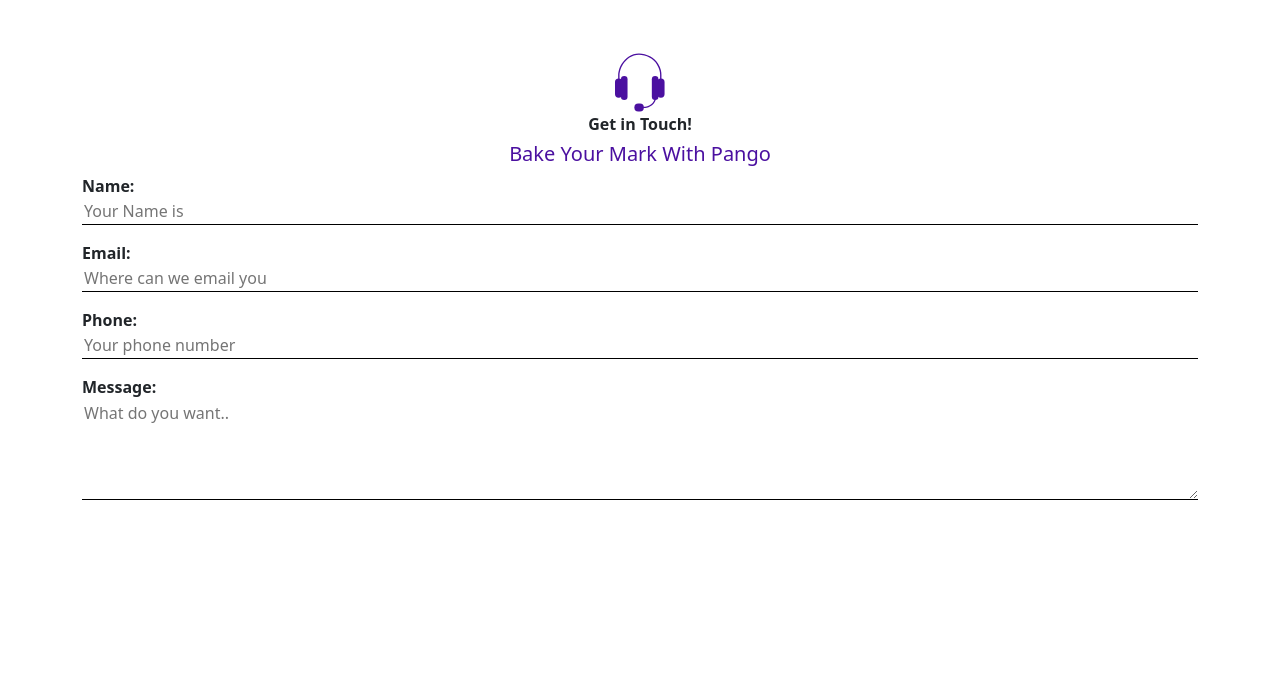
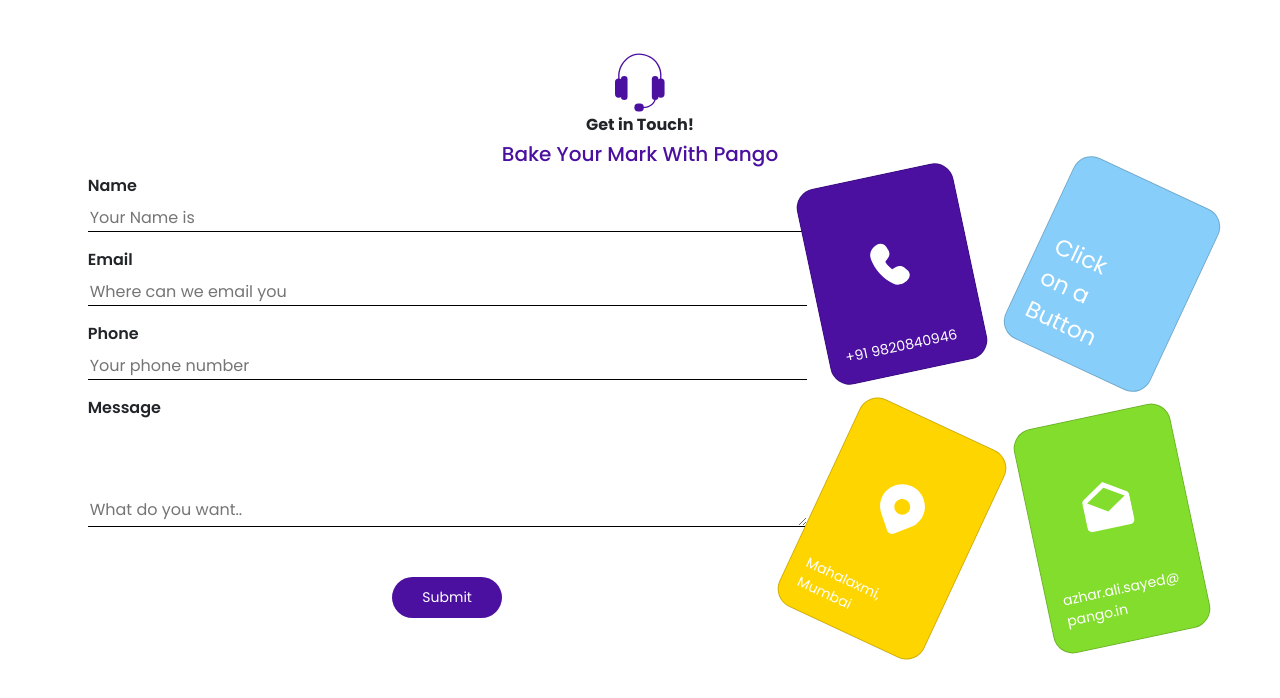
Before and after one commit to JANHAVI-GHADIGAONKAR/get-in-touch, a plain HTML site: page index.html in a window 1280 px wide. Drawn offline with nearby package versions, Linux system fonts and the light colour scheme.

Commit message:
cards added

```diff
--- a/index.html
+++ b/index.html
@@ -28,17 +28,54 @@
         </div>
     </section>
     <section class=" container form">
-        <div class="">
+        <div class="form-section d-md-flex justify-content-md-evenly">
             <div class="get-in-touch-form d-flex flex-column">
-                <label class="fw-semibold" for="name">Name:</label>
-                <input class="input-style" type="text" id="name" name="user_name" placeholder="Your Name is">
-                <label  class="pt-3 fw-semibold" for="email">Email:</label>
-                <input class="input-style" type="email" id="mail" name="user_email" placeholder="Where can we email you">
-                <label class="pt-3 fw-semibold" for="phone">Phone:</label>
-                <input class="input-style" type="tel" id="phone" name="user_phone" placeholder="Your phone number">
-                <label class="pt-3 fw-semibold" for="message">Message:</label>
-                <textarea class="input-style" rows="4" cols="50" name="comment" form="usrform" placeholder="What do you want.."></textarea>
+                <label class="fw-semibold" for="name">Name</label>
+                <input class="input-style pt-2" type="text" id="name" name="user_name" placeholder="Your Name is">
+                <label  class="pt-3 fw-semibold" for="email">Email</label>
+                <input class="input-style pt-2" type="email" id="mail" name="user_email" placeholder="Where can we email you">
+                <label class="pt-3 fw-semibold" for="phone">Phone</label>
+                <input class="input-style pt-2" type="tel" id="phone" name="user_phone" placeholder="Your phone number">
+                <label class="pt-3 fw-semibold" for="message">Message</label>
+                <textarea class="input-style pt-2 message" rows="4" cols="50" name="comment" form="usrform" placeholder="What do you want.."></textarea>
+                <button class="submit-button" type="submit" value="Submit">Submit</button>
+            </div>
+            <div class="static-cards">
+                <div class="first-row-cards d-flex">
+                    <div class="card purple-card" style="width: 10rem;">
+                        <div class="card-body">
+                            <svg class="phone-svg" width="36" height="45" viewBox="0 0 36 45" fill="none" xmlns="http://www.w3.org/2000/svg">
+                                <path d="M17.6395 16.2687L14.0226 19.5331C14.497 21.1805 15.1645 22.7652 16.0112 24.2538C16.8924 25.7321 17.9526 27.0946 19.1675 28.3101L23.8509 26.8583C26.4747 26.0444 29.3387 26.8803 31.083 28.9701L33.7497 32.1641C34.8294 33.4463 35.3704 35.1012 35.2583 36.7781C35.1461 38.455 34.3895 40.0223 33.1487 41.1479C28.797 45.1426 22.0977 46.4933 17.0831 42.5293C12.6758 39.0372 8.94696 34.7567 6.08393 29.9028C3.2146 25.0717 1.29479 19.7306 0.428914 14.1702C-0.531777 7.91408 4.02128 2.90746 9.69743 1.20045C13.0821 0.179769 16.6936 1.93077 17.9348 5.19519L19.3989 9.04475C20.3603 11.5789 19.6688 14.4385 17.6395 16.2687Z" fill="white"/>
+                            </svg>
+                            <p class="phone-card">+91 9820840946</p>
+                        </div>
+                    </div>
+                    <div class="card blue-card" style="width: 10rem;">
+                        <div class="card-body click-btn d-flex flex-column justify-content-end" >
+                          Click <span class="d-block">on a</span> Button
+                        </div>
+                    </div>
+                </div>
+                <div class="second-row-cards d-flex">
+                    <div class="card yellow-color" style="width: 10rem;">
+                        <div class="card-body" >
+                            <svg class="phone-svg"  width="46" height="53" viewBox="0 0 46 53" fill="none" xmlns="http://www.w3.org/2000/svg">
+                                <path d="M43.0073 33.3517C44.736 30.1563 45.6366 26.5905 45.6294 22.9703C45.6234 10.7559 35.5508 0.854492 23.1311 0.854492C10.7114 0.854492 0.648407 10.7559 0.654352 22.9703C0.647788 28.1874 2.52541 33.2381 5.95247 37.222L5.97894 37.2545C5.9882 37.2623 5.99614 37.2727 6.00276 37.2805H5.95249L19.3036 51.2135C19.7986 51.7299 20.3956 52.1414 21.058 52.4226C21.7205 52.7039 22.4343 52.8489 23.1557 52.8489C23.8771 52.8489 24.5909 52.7039 25.253 52.4226C25.9152 52.1414 26.5118 51.7299 27.0063 51.2135L40.3451 37.2805H40.2949L40.316 37.2558L40.3187 37.2532C40.4139 37.1413 40.509 37.0294 40.6029 36.9149C41.5199 35.8059 42.3256 34.6122 43.0087 33.3504L43.0073 33.3517ZM23.1513 31.4263C21.0463 31.4263 19.0272 30.604 17.538 29.1401C16.0489 27.6763 15.2117 25.6909 15.2107 23.6208C15.2097 21.5506 16.0449 19.5652 17.5326 18.1014C19.0204 16.6375 21.0387 15.8152 23.1437 15.8152C25.2486 15.8152 27.2678 16.6375 28.7569 18.1014C30.2461 19.5652 31.0832 21.5506 31.0842 23.6208C31.0852 25.6909 30.25 27.6763 28.7623 29.1401C27.2746 30.604 25.2562 31.4263 23.1513 31.4263Z" fill="white"/>
+                                </svg>
 
+                            <p class="phone-card">Mahalaxmi, <span class="d-block">Mumbai</span></p>
+                        </div>
+                    </div>
+                    <div class="card green-color" style="width: 10rem;">
+                        <div class="card-body" >
+                            <svg class="phone-svg" width="48" height="48" viewBox="0 0 48 48" fill="none" xmlns="http://www.w3.org/2000/svg">
+                                <path d="M4.81403 17.8937L23.9988 30.0319L43.1896 17.8937L24.0048 5.75557L4.81403 17.8937ZM47.9865 17.8937L47.9805 42.17C47.9802 43.4577 47.4745 44.6926 46.5747 45.6032C45.6749 46.5137 44.4546 47.0252 43.1824 47.0252H4.80686C3.53463 47.0252 2.31464 46.5137 1.41526 45.6032C0.515883 44.6926 0.0107969 43.4577 0.0111138 42.17L0.0170876 17.8937C0.0175237 16.1215 0.953304 14.5921 2.34463 13.7425L24.0062 0.0263672L45.661 13.7425C47.0519 14.5921 47.9869 16.1215 47.9865 17.8937Z" fill="white"/>
+                            </svg>
+
+                            <p class="phone-card">azhar.ali.sayed@pango.in</p>
+                        </div>
+                    </div>
+                </div>
             </div>
         </div>
     </section>
--- a/style.css
+++ b/style.css
@@ -1,3 +1,7 @@
+body {
+    font-family: "Poppins", sans-serif;
+  }
+
 .main-heading{
     text-align: center;
     margin-top: 50px;
@@ -15,3 +19,59 @@
 input:focus{
     outline: none;
 }
+textarea:focus{
+    outline: none;
+}
+.submit-button{
+    padding: 10px 30px;
+    background-color: #4B10A0;
+    border: #4B10A0;
+    width: fit-content;
+    margin: auto;
+    margin-top: 50px;
+    border-radius: 100px;
+    color: #fff;
+    font-size: 14px;
+}
+.message::placeholder{
+    padding-top: 70px;
+}
+.purple-card{
+    background-color: #4B10A0;
+    transform: rotate(-12deg);
+}
+.phone-svg{
+    display: block;
+    margin:  50px auto;
+}
+.phone-card{
+    margin: unset;
+    color: #fff;
+    font-size: 14px;
+}
+.click-btn{
+    font-size: 23px;
+    color: #fff;
+}
+.first-row-cards{
+    gap: 60px;
+}
+.card{
+    border-radius: 20px;
+}
+.blue-card{
+    background-color: #87CEFA;
+    transform: rotate(25deg);
+}
+.second-row-cards{
+    column-gap: 60px;
+    margin-top: 40px;
+}
+.yellow-color{
+    background-color: #ffd500;
+    transform: rotate(25deg);
+}
+.green-color{
+    background-color: #83dd2d;
+    transform: rotate(-12deg);
+}
```
